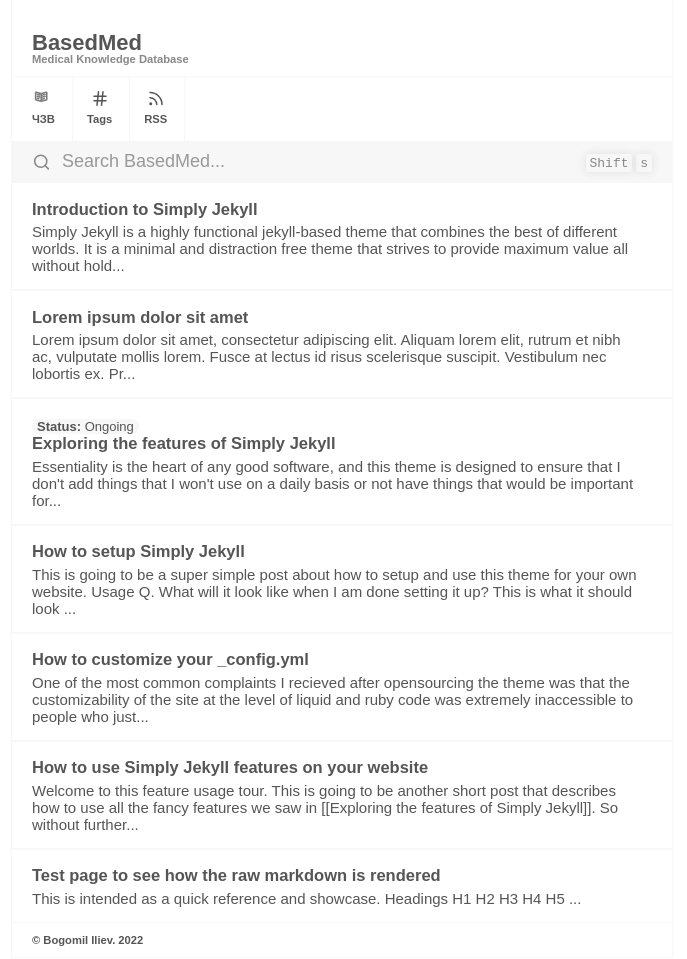
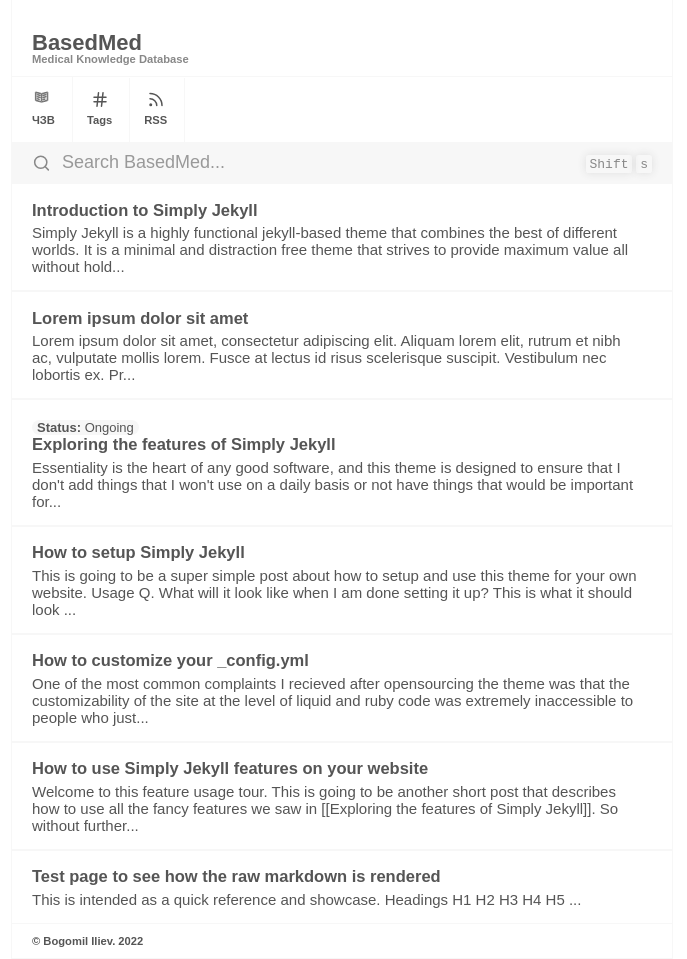
Before and after one commit to ilievmd/BasedMed, a Jekyll site: the page built from index.md, in a window 1280 px wide. Shown: the whole page, without its empty margins (298-985 px from the left). Built offline with Jekyll 4.4.1, drawn with Linux system fonts in a browser that asks for light colours.

Commit message:
Update Header.html

```diff
--- a/_includes/Header.html
+++ b/_includes/Header.html
@@ -175,7 +175,7 @@
     {%- endif -%}
     <div class="main-site-subheader menu disable-select">
         <a class="menu-item" href="/about">
-                            <svg class="menu-item-icon" width="18" height="19" viewBox="0 0 25 25" fill="none"
+                            <svg class="menu-item-icon" width="19" height="20" viewBox="0 0 25 25" fill="none"
                     xmlns="http://www.w3.org/2000/svg">
                     <path
                         d="M8.627,7.885C8.499,8.388,7.873,8.101,8.13,8.177L4.12,7.143c-0.218-0.057-0.351-0.28-0.293-0.498c0.057-0.218,0.279-0.351,0.497-0.294l4.011,1.037C8.552,7.444,8.685,7.667,8.627,7.885 M8.334,10.123L4.323,9.086C4.105,9.031,3.883,9.162,3.826,9.38C3.769,9.598,3.901,9.82,4.12,9.877l4.01,1.037c-0.262-0.062,0.373,0.192,0.497-0.294C8.685,10.401,8.552,10.18,8.334,10.123 M7.131,12.507L4.323,11.78c-0.218-0.057-0.44,0.076-0.497,0.295c-0.057,0.218,0.075,0.439,0.293,0.495l2.809,0.726c-0.265-0.062,0.37,0.193,0.495-0.293C7.48,12.784,7.35,12.562,7.131,12.507M18.159,3.677v10.701c0,0.186-0.126,0.348-0.306,0.393l-7.755,1.948c-0.07,0.016-0.134,0.016-0.204,0l-7.748-1.948c-0.179-0.045-0.306-0.207-0.306-0.393V3.677c0-0.267,0.249-0.461,0.509-0.396l7.646,1.921l7.654-1.921C17.91,3.216,18.159,3.41,18.159,3.677 M9.589,5.939L2.656,4.203v9.857l6.933,1.737V5.939z M17.344,4.203l-6.939,1.736v9.859l6.939-1.737V4.203z M16.168,6.645c-0.058-0.218-0.279-0.351-0.498-0.294l-4.011,1.037c-0.218,0.057-0.351,0.28-0.293,0.498c0.128,0.503,0.755,0.216,0.498,0.292l4.009-1.034C16.092,7.085,16.225,6.863,16.168,6.645 M16.168,9.38c-0.058-0.218-0.279-0.349-0.498-0.294l-4.011,1.036c-0.218,0.057-0.351,0.279-0.293,0.498c0.124,0.486,0.759,0.232,0.498,0.294l4.009-1.037C16.092,9.82,16.225,9.598,16.168,9.38 M14.963,12.385c-0.055-0.219-0.276-0.35-0.495-0.294l-2.809,0.726c-0.218,0.056-0.351,0.279-0.293,0.496c0.127,0.506,0.755,0.218,0.498,0.293l2.807-0.723C14.89,12.825,15.021,12.603,14.963,12.385" />
```
